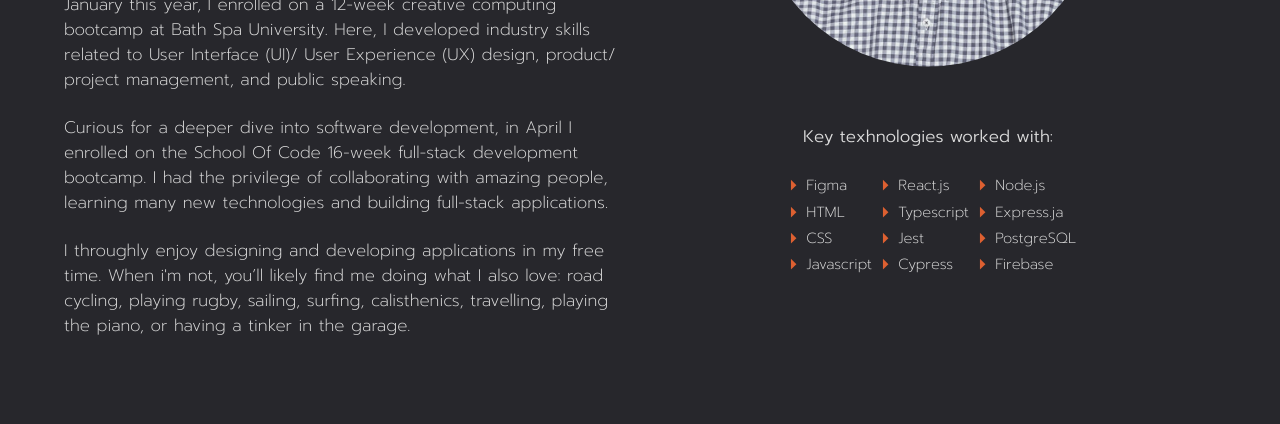
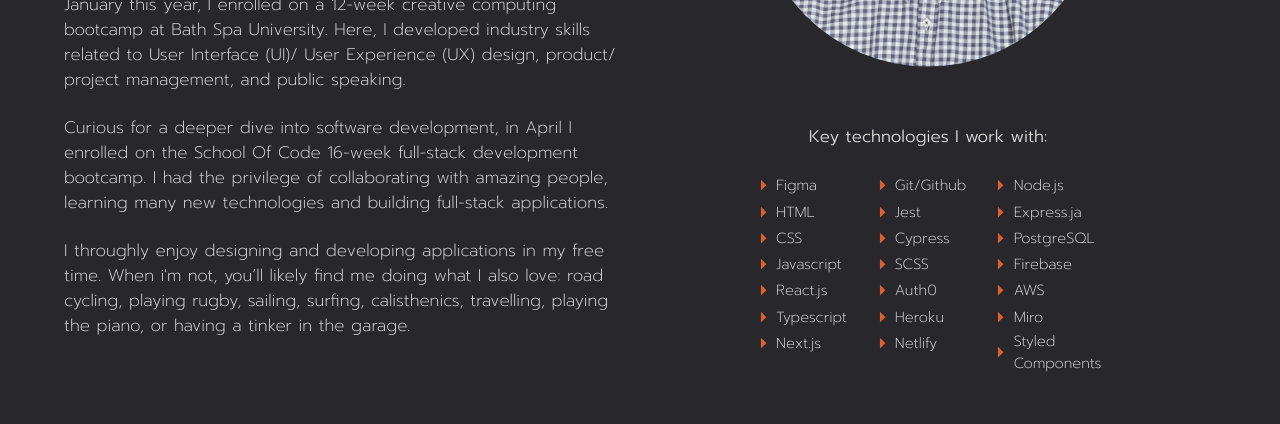
Before and after one commit to leoarthurwall/My-Portfolio, a React (Create React App) app: page / in a window 1280 px wide. Shown: the part 1300-1724 px from the top of the page. Built offline with nearby package versions, Linux system fonts and the light colour scheme; a web font is replaced by a local one.

Commit message:
finished refactoring the tech section in the about section

```diff
--- a/src/Components/About/techs.js
+++ b/src/Components/About/techs.js
@@ -5,7 +5,7 @@ function AboutTechs() {
   return (
     <div className="about-section-tech-section">
       <h4 className="about-section-summary-h4">
-        Key texhnologies worked with:
+        Key technologies I work with:
       </h4>
 
       <div className="about-section-tech-container">
@@ -14,55 +14,28 @@ function AboutTechs() {
           <TechItem techName={"HTML"} />
           <TechItem techName={"CSS"} />
           <TechItem techName={"Javascript"} />
+          <TechItem techName={"React.js"} />
+          <TechItem techName={"Typescript"} />
+          <TechItem techName={"Next.js"} />
         </div>
         <div className="about-section-tech-body">
-          <TechItem techName={"React.js"} />
-          <TechItem techName={"Typescript"} />
+          <TechItem techName={"Git/Github"} />
           <TechItem techName={"Jest"} />
           <TechItem techName={"Cypress"} />
+          <TechItem techName={"SCSS"} />
+          <TechItem techName={"Auth0"} />
+          <TechItem techName={"Heroku"} />
+          <TechItem techName={"Netlify"} />
         </div>
         <div className="about-section-tech-body">
           <TechItem techName={"Node.js"} />
           <TechItem techName={"Express.ja"} />
           <TechItem techName={"PostgreSQL"} />
           <TechItem techName={"Firebase"} />
+          <TechItem techName={"AWS"} />
+          <TechItem techName={"Miro"} />
+          <TechItem techName={"Styled Components"} />
 
-          {/* <div className="about-section-tech-arrow-list-container">
-            <ArrowRightIcon sx={{ color: "#DD6031" }} fontSize="small" />
-            <li className="about-section-tech-list">AWS</li>
-          </div>
-          <div className="about-section-tech-arrow-list-container">
-            <ArrowRightIcon sx={{ color: "#DD6031" }} fontSize="small" />
-            <li className="about-section-tech-list">Miro</li>
-          </div>
-          <div className="about-section-tech-arrow-list-container">
-            <ArrowRightIcon sx={{ color: "#DD6031" }} fontSize="small" />
-            <li className="about-section-tech-list">Next js</li>
-          </div>
-          <div className="about-section-tech-arrow-list-container">
-            <ArrowRightIcon sx={{ color: "#DD6031" }} fontSize="small" />
-            <li className="about-section-tech-list">Auth0</li>
-          </div>
-          <div className="about-section-tech-arrow-list-container">
-            <ArrowRightIcon sx={{ color: "#DD6031" }} fontSize="small" />
-            <li className="about-section-tech-list">Heroku</li>
-          </div>
-          <div className="about-section-tech-arrow-list-container">
-            <ArrowRightIcon sx={{ color: "#DD6031" }} fontSize="small" />
-            <li className="about-section-tech-list">Git/GitHub</li>
-          </div>
-          <div className="about-section-tech-arrow-list-container">
-            <ArrowRightIcon sx={{ color: "#DD6031" }} fontSize="small" />
-            <li className="about-section-tech-list">Netlify</li>
-          </div>
-          <div className="about-section-tech-arrow-list-container">
-            <ArrowRightIcon sx={{ color: "#DD6031" }} fontSize="small" />
-            <li className="about-section-tech-list">SCSS</li>
-          </div>
-          <div className="about-section-tech-arrow-list-container">
-            <ArrowRightIcon sx={{ color: "#DD6031" }} fontSize="small" />
-            <li className="about-section-tech-list">Styled Components</li>
-          </div> */}
         </div>
       </div>
     </div>
```
